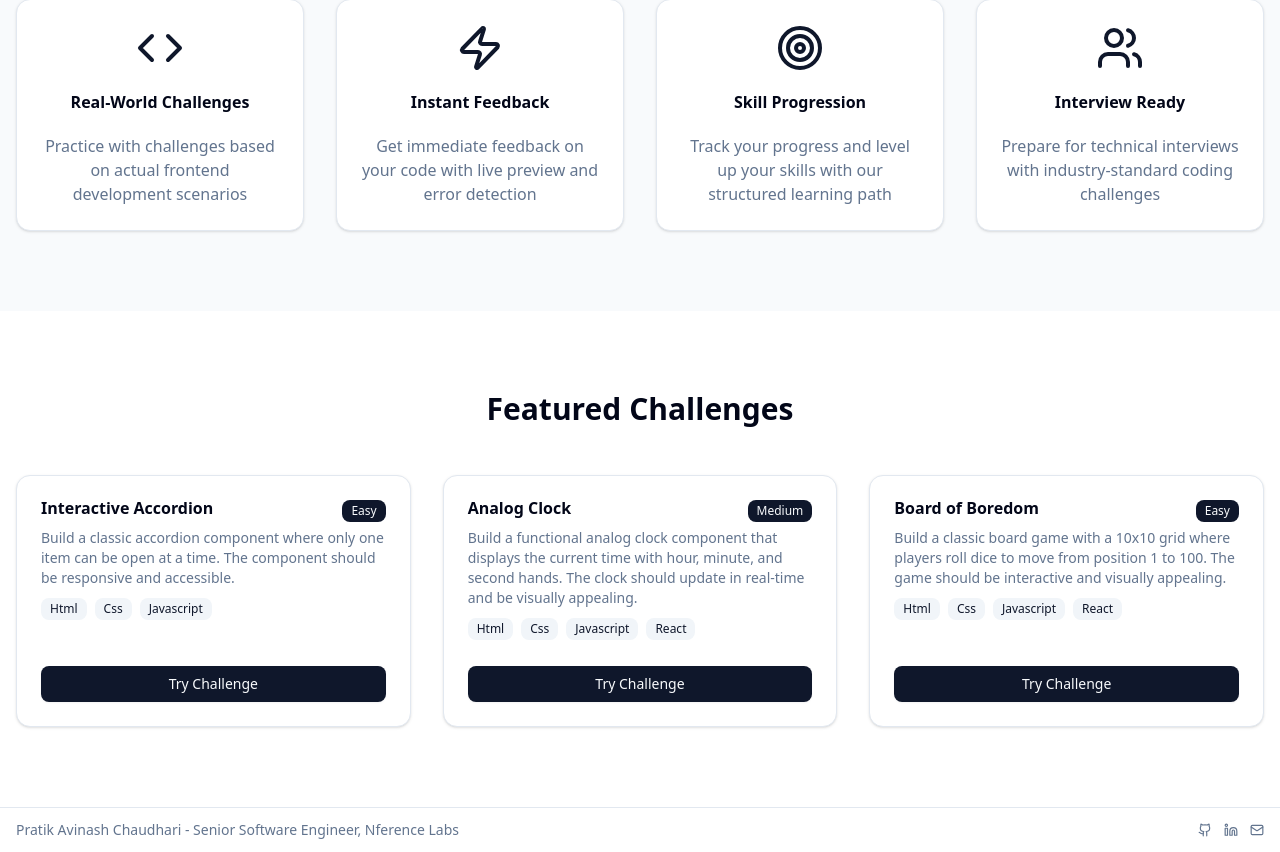
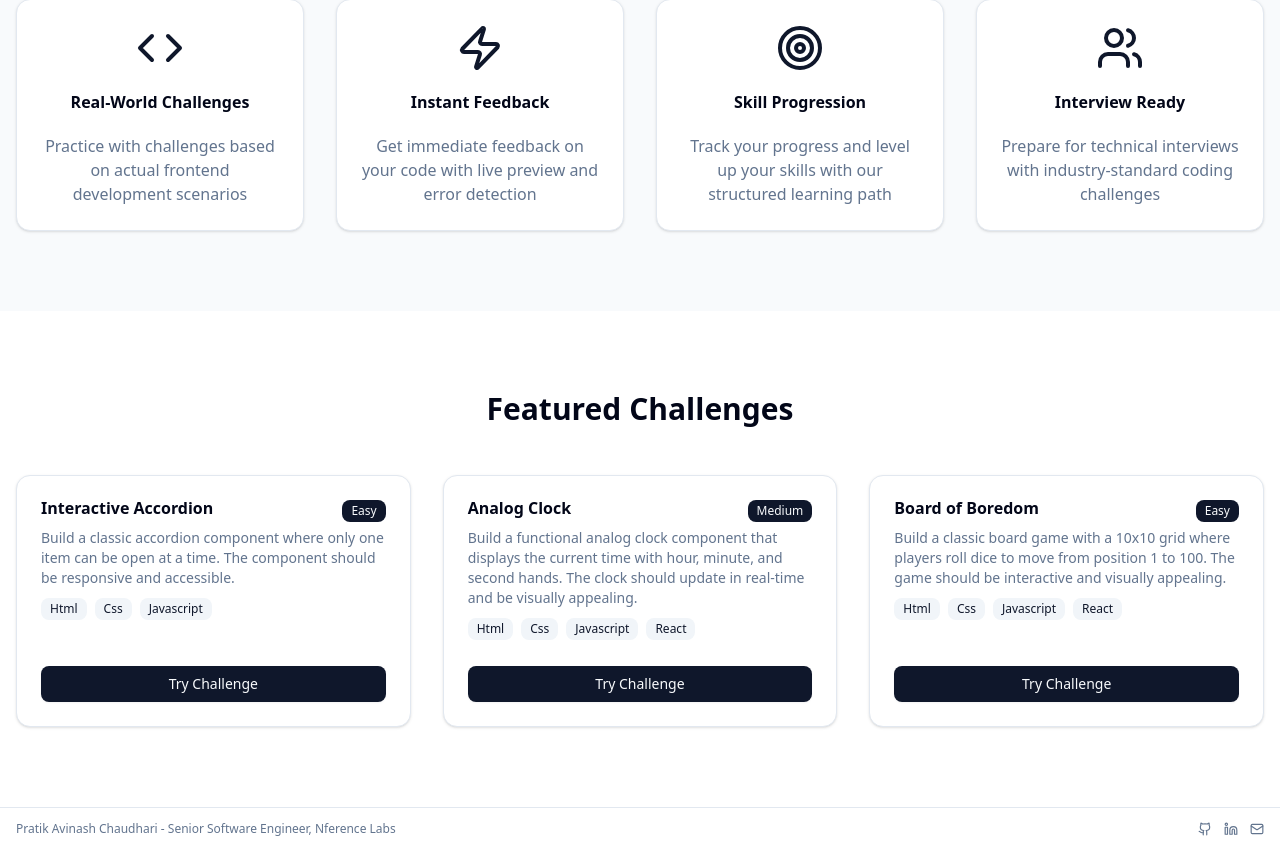
Before and after one commit to PratikC22/ui_works, a Next.js app: page / in a window 1280 px wide. Shown: the part 766-1618 px from the top of the page. Built offline with nearby package versions, Linux system fonts and the light colour scheme.

Commit message:
update: font size

```diff
--- a/src/components/layout/footer.tsx
+++ b/src/components/layout/footer.tsx
@@ -6,7 +6,7 @@ export function Footer() {
   return (
     <footer className='border-t bg-background/95 backdrop-blur supports-[backdrop-filter]:bg-background/60'>
       <div className='container mx-auto px-4 py-3 flex items-center justify-between'>
-        <span className='text-sm text-muted-foreground'>
+        <span className='text-[12px] text-muted-foreground'>
           Pratik Avinash Chaudhari - Senior Software Engineer, Nference Labs
         </span>
 
```
